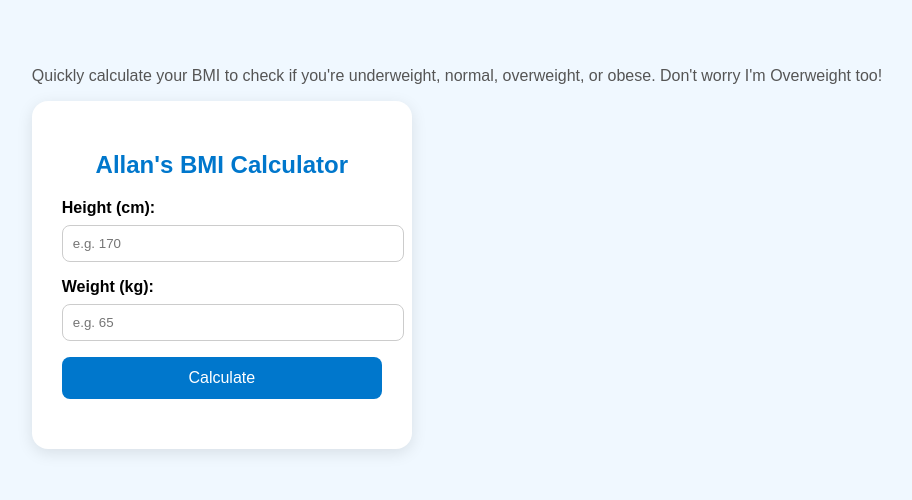
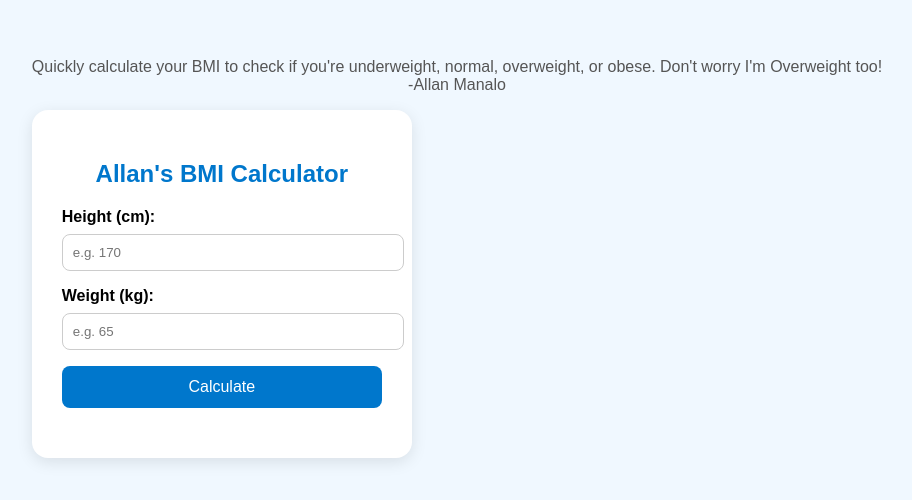
Before and after one commit to Allanxd0621/DIli-Illegal-website, a plain HTML site: page index.html in a window 1280 px wide. Shown: the part 150-650 px from the top of the page, without its empty margins (183-1095 px from the left). Drawn offline with Linux system fonts and the light colour scheme.

Commit message:
Update index.html

```diff
--- a/index.html
+++ b/index.html
@@ -70,7 +70,8 @@
 <body>
 
  <section>
-    <p style="text-align:center; color:#555;">Quickly calculate your BMI to check if you're underweight, normal, overweight, or obese. Don't worry I'm Overweight too!</p>
+    <p style="text-align:center; color:#555;">Quickly calculate your BMI to check if you're underweight, normal, overweight, or obese. Don't worry I'm Overweight too!<br>
+    -Allan Manalo</p>
 
   <div class="container">
     <h2>Allan's BMI Calculator</h2>
```
